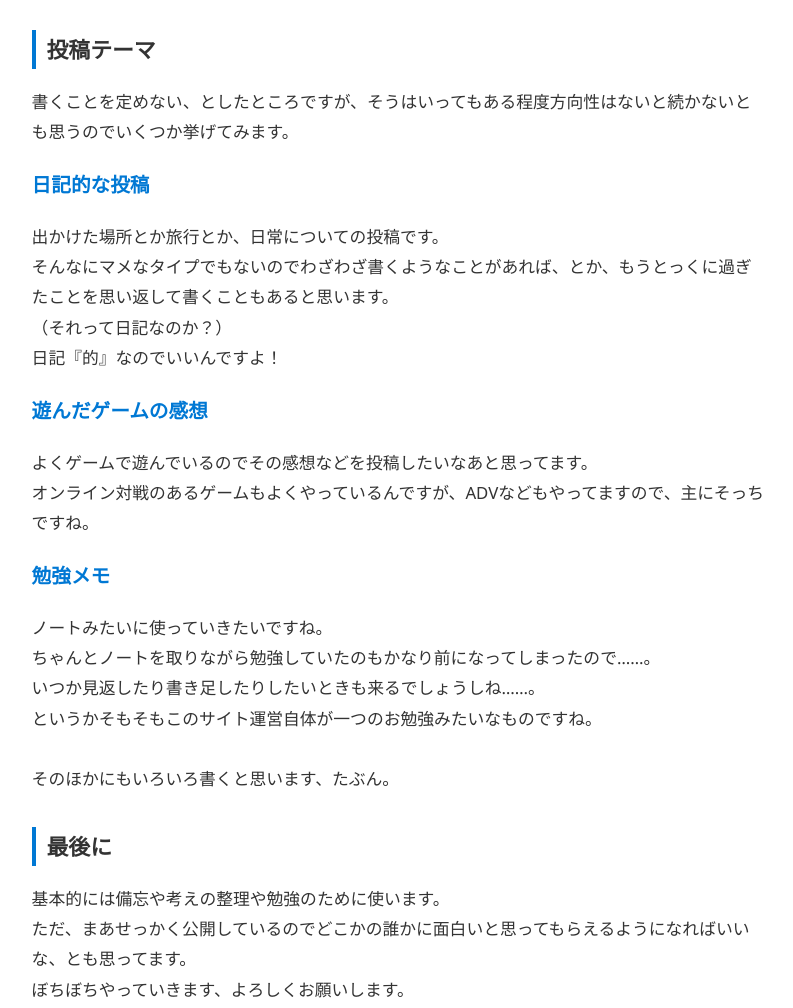
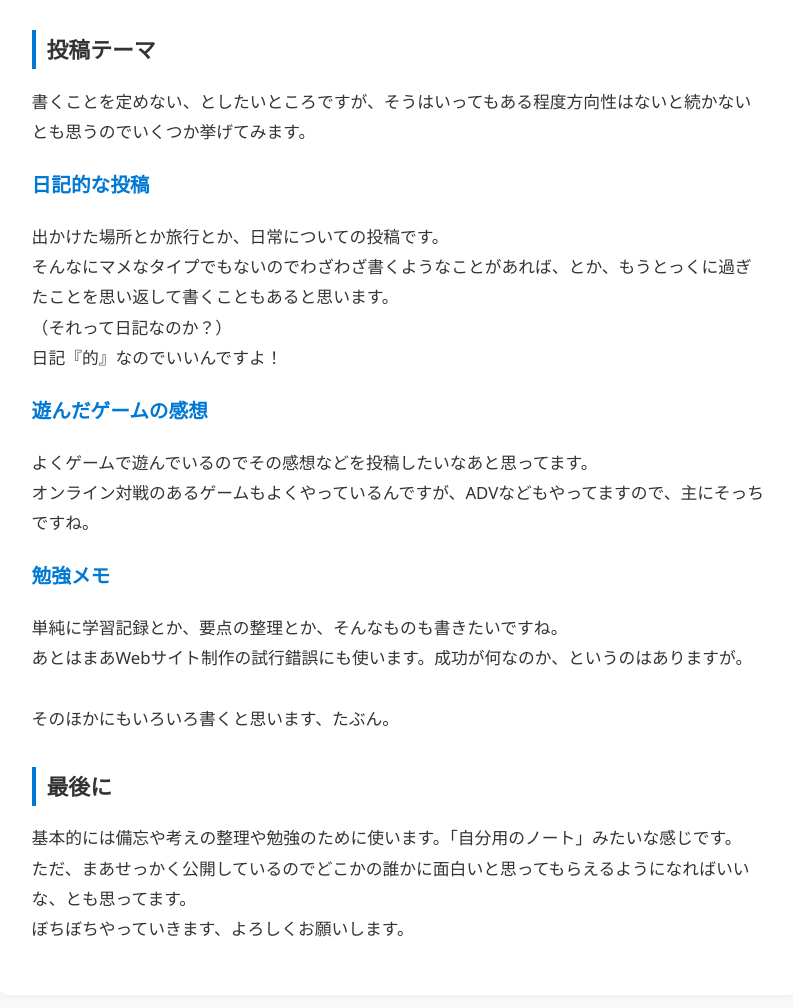
Before and after one commit to Ryusuke-Shibata/yurabish-site, a plain HTML site: page blog/post1.html in a window 1280 px wide. Shown: the part 1058-2066 px from the top of the page, without its empty margins (242-1035 px from the left). Drawn offline with Linux system fonts and the light colour scheme.

Commit message:
Update post1.html

```diff
--- a/blog/post1.html
+++ b/blog/post1.html
@@ -45,7 +45,7 @@
 
         <h2>投稿テーマ</h2>
         <p>
-          書くことを定めない、としたところですが、そうはいってもある程度方向性はないと続かないとも思うのでいくつか挙げてみます。<br>
+          書くことを定めない、としたいところですが、そうはいってもある程度方向性はないと続かないとも思うのでいくつか挙げてみます。<br>
           <h3>日記的な投稿</h3>
           出かけた場所とか旅行とか、日常についての投稿です。<br>
           そんなにマメなタイプでもないのでわざわざ書くようなことがあれば、とか、もうとっくに過ぎたことを思い返して書くこともあると思います。<br>
@@ -55,17 +55,15 @@
           よくゲームで遊んでいるのでその感想などを投稿したいなあと思ってます。<br>
           オンライン対戦のあるゲームもよくやっているんですが、ADVなどもやってますので、主にそっちですね。<br>
           <h3>勉強メモ</h3>
-          ノートみたいに使っていきたいですね。<br>
-          ちゃんとノートを取りながら勉強していたのもかなり前になってしまったので……。<br>
-          いつか見返したり書き足したりしたいときも来るでしょうしね……。<br>
-          というかそもそもこのサイト運営自体が一つのお勉強みたいなものですね。<br>
+          単純に学習記録とか、要点の整理とか、そんなものも書きたいですね。<br>
+          あとはまあWebサイト制作の試行錯誤にも使います。成功が何なのか、というのはありますが。<br>
           <br>
           そのほかにもいろいろ書くと思います、たぶん。
         </p>
 
         <h2>最後に</h2>
         <p>
-          基本的には備忘や考えの整理や勉強のために使います。<br>
+          基本的には備忘や考えの整理や勉強のために使います。「自分用のノート」みたいな感じです。<br>
           ただ、まあせっかく公開しているのでどこかの誰かに面白いと思ってもらえるようになればいいな、とも思ってます。<br>
           ぼちぼちやっていきます、よろしくお願いします。
         </p>
```
